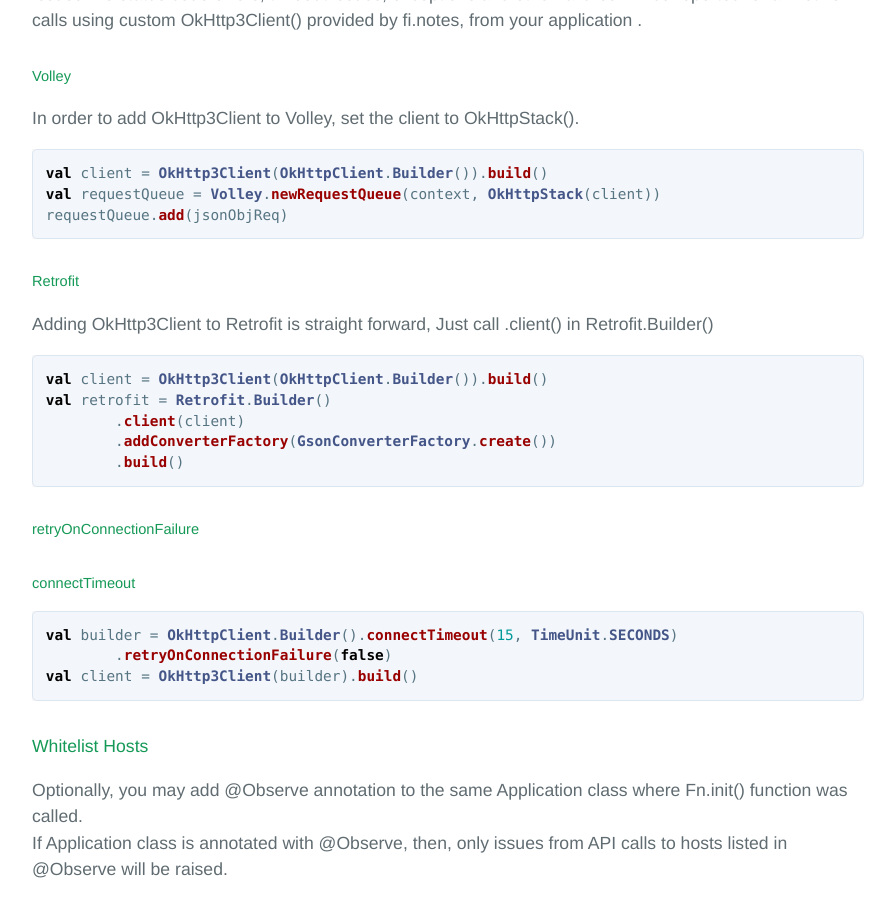
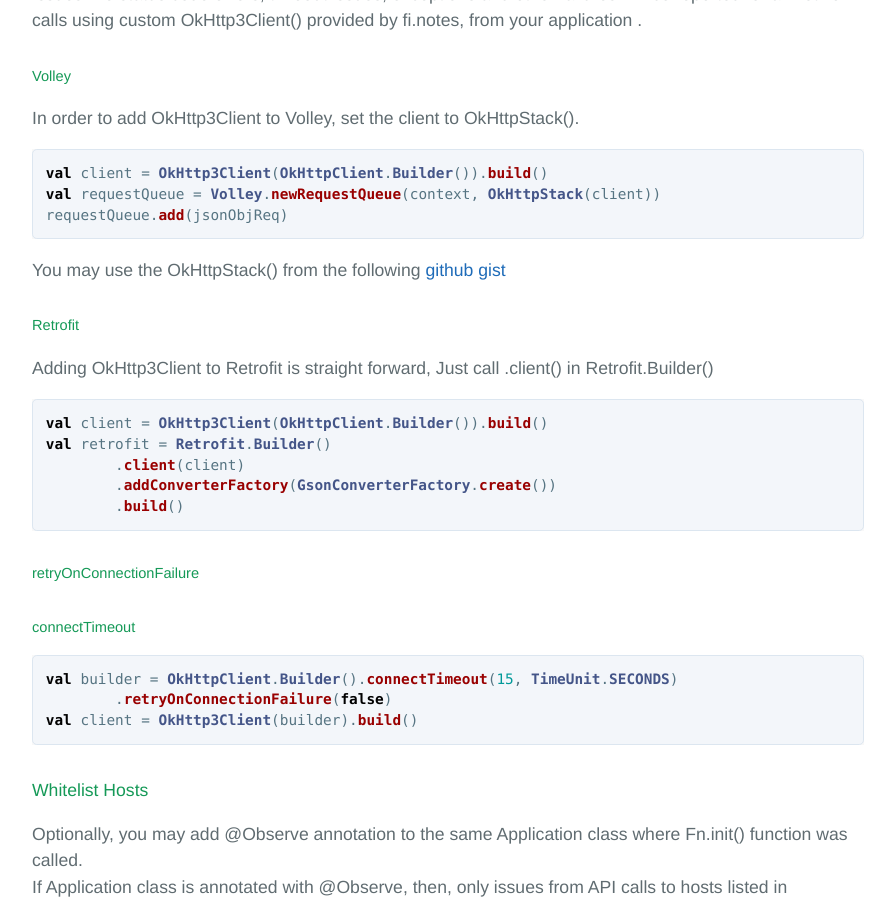
Before and after one commit to finotes/finotes.github.io, a Jekyll site: the page built from _posts/2018-02-09-kotlin-docs.md, in a window 1280 px wide and 900 px high, scrolled down 4546 px. Shown: the whole window, without its empty margins (192-1087 px from the left). Built offline with Jekyll 4.4.1, drawn with Linux system fonts in a browser that asks for light colours; some web fonts are replaced.

Commit message:
Update 2018-02-09-kotlin-docs.md

````diff
--- a/_posts/2018-02-09-kotlin-docs.md
+++ b/_posts/2018-02-09-kotlin-docs.md
@@ -182,6 +182,7 @@ val client = OkHttp3Client(OkHttpClient.Builder()).build()
 val requestQueue = Volley.newRequestQueue(context, OkHttpStack(client))
 requestQueue.add(jsonObjReq)
 ```
+You may use the OkHttpStack() from the following [github gist](https://gist.github.com/arvi/f1a0d2a812650c546223642856afe1e9)
 
 ##### Retrofit
 Adding OkHttp3Client to Retrofit is straight forward, Just call .client() in Retrofit.Builder()
````
